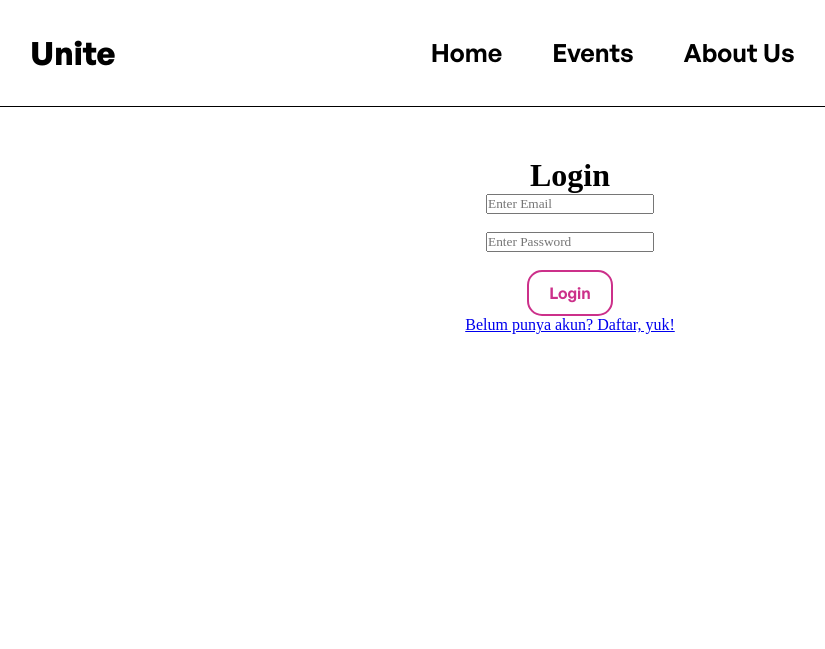
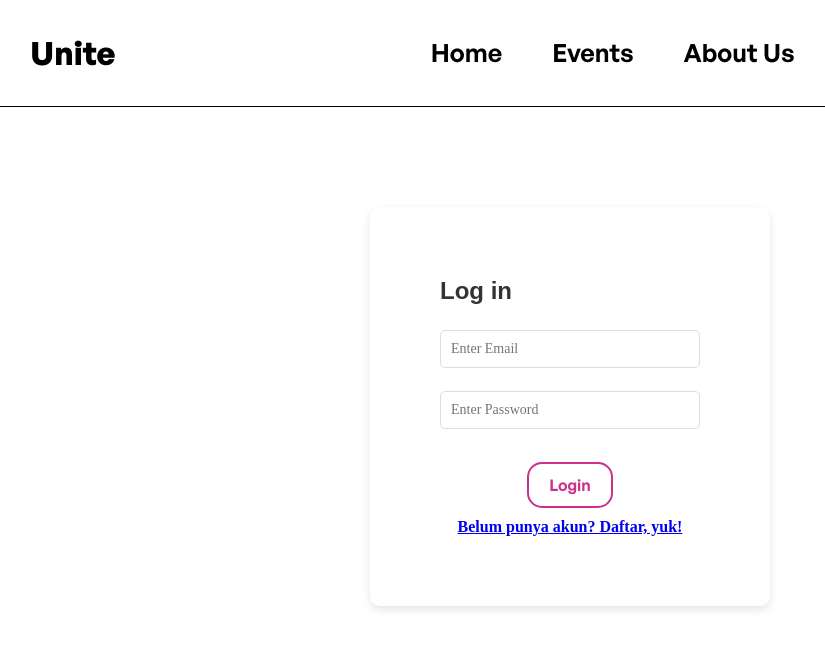
Before and after one commit to NehemiaOroh/uas_webprog, a PHP site: page /login.php in a window 1280 px wide. Shown: the top 649 px of the page, without its empty margins (70-895 px from the left). Run offline with PHP 8.4, Linux system fonts and the light colour scheme.

Commit message:
login register terbaru

```diff
--- a/login.php
+++ b/login.php
@@ -59,17 +59,20 @@ if ($_SERVER['REQUEST_METHOD'] === 'POST') {
     </nav>
 </header>
 
-<div class="login-form" style="text-align: center; padding: 50px;">
-    <h1>Login</h1>
+<div class="container8">
+<div class="login-form">
+    <h2>Log in</h2>
     <?php if(isset($_SESSION['error'])): ?>
         <p style="color: red;"><?php echo $_SESSION['error']; unset($_SESSION['error']); ?></p>
     <?php endif; ?>
     <form action="login.php" method="POST">
-        <input type="text" id="email" name="email" placeholder="Enter Email" required><br><br>
-        <input type="password" id="password" name="password" placeholder="Enter Password" required><br><br>
+        <div class="form-group">
+            <input type="text" id="email" name="email" placeholder="Enter Email" required><br><br>
+            <input type="password" id="password" name="password" placeholder="Enter Password" required><br><br>
+        </div>
         <button type="submit" name="login" class="button">Login</button>
     </form>
-    <a href="register.php" class="help-link">Belum punya akun? Daftar, yuk!</a>
+    <h4><a href="register.php" class="help-link">Belum punya akun? Daftar, yuk!</h4></a>
 </div>
 
 </body>
--- a/main.css
+++ b/main.css
@@ -545,3 +545,54 @@ header {
         grid-template-columns: 1fr; /* Single column for mobile screens */
     }
 }
+
+.login-form {
+    text-align: center;
+    padding: 50px;
+}
+
+.register-form {
+    text-align: center;
+    padding: 50px;
+}
+
+.container8 {
+    width: 100%;
+    max-width: 400px;
+    margin: 100px auto;
+    background-color: #fff;
+    padding: 20px;
+    box-shadow: 0px 4px 10px rgba(0, 0, 0, 0.1);
+    border-radius: 10px;
+}
+
+h2 {
+    font-family: Arial, Helvetica, sans-serif;
+    text-align: left;
+    margin-bottom: 20px;
+    font-size: 24px;
+    color: #333;
+}
+
+.form-group {
+    margin-bottom: 15px;
+}
+
+.form-group input {
+    width: 100%;
+    padding: 10px;
+    border: 1px solid #ddd;
+    border-radius: 5px;
+    font-size: 14px;
+    margin-top: 5px;
+}
+
+.form-group input:focus {
+    outline: none;
+    border-color: #007bff;
+}
+
+h4 {
+    font-family: Arial, Helvetica, sans-serif;
+    margin-top: 10px;
+}
```
Also changed, not shown: register.php (+6 -2 lines).
